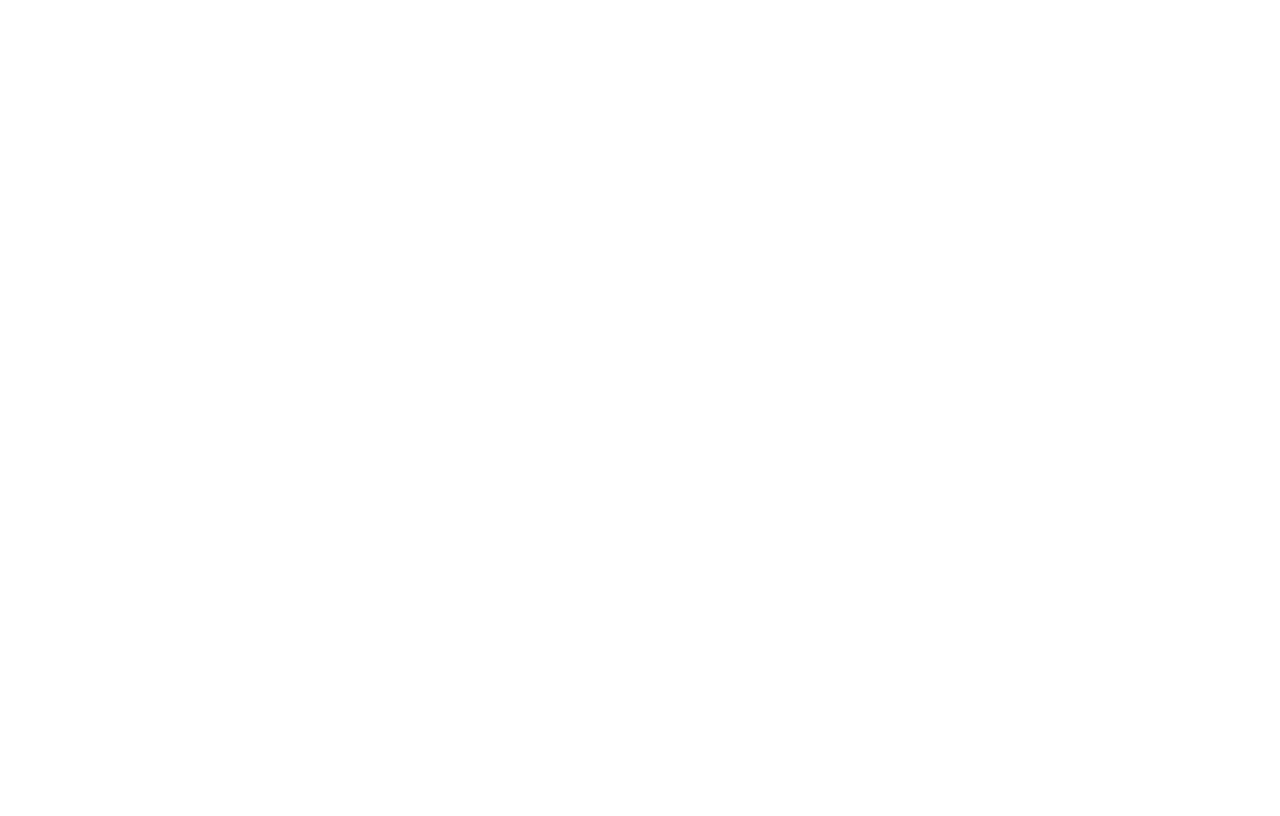
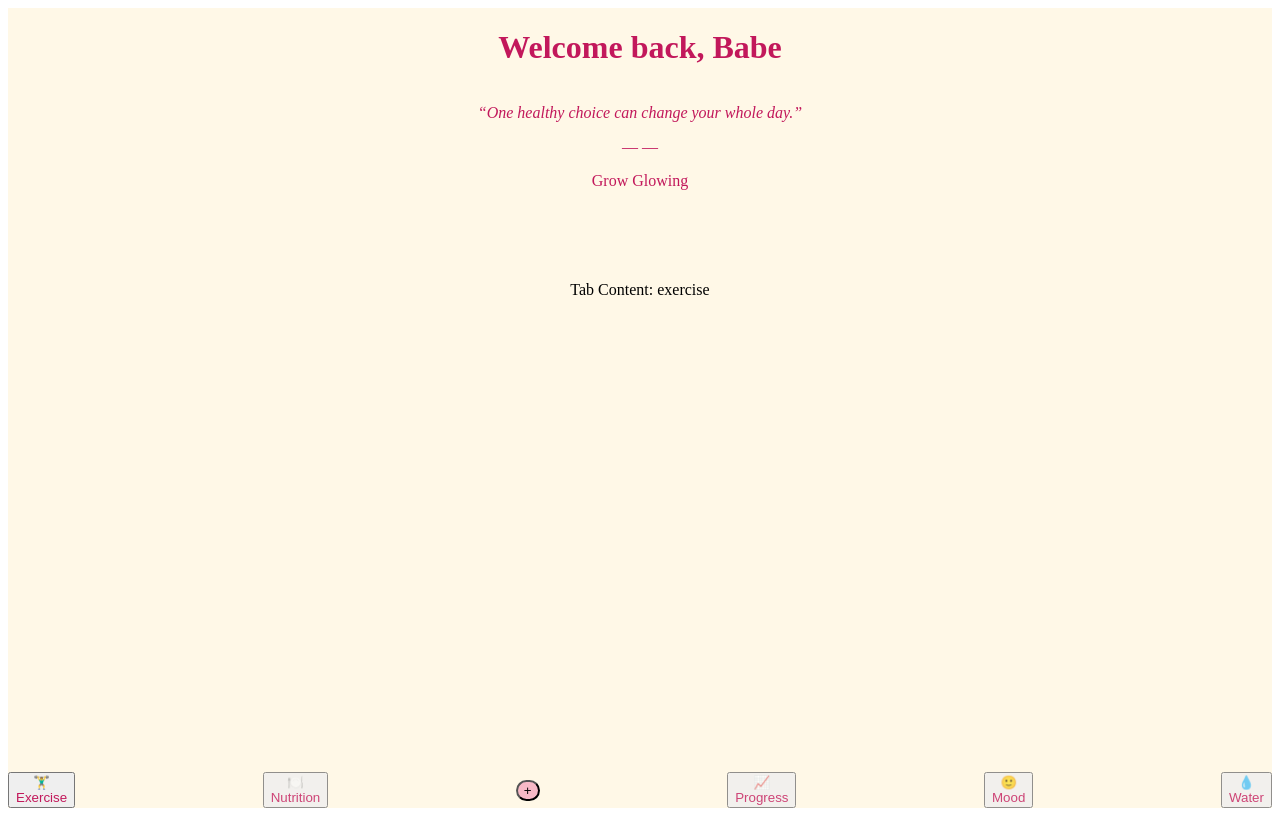
Before and after one commit to Tina-cyber-dotcom/glowtrack, a React (Vite) app: page /dashboard in a window 1280 px wide. Before the commit this address had no page. Built offline with nearby package versions, Linux system fonts and the light colour scheme.

Commit message:
Add created Dashboard to app

```diff
--- a/package.json
+++ b/package.json
@@ -12,6 +12,7 @@
   "dependencies": {
     "react": "^19.1.1",
     "react-dom": "^19.1.1",
+    "react-icons": "^5.5.0",
     "react-router-dom": "^7.9.3"
   },
   "devDependencies": {
--- a/src/App.jsx
+++ b/src/App.jsx
@@ -4,19 +4,19 @@
 import SplashScreen from "./components/SplashScreen";
 import WelcomePage from "./pages/WelcomePage";
 import LoginPage from "./pages/LoginPage";
+import Dashboard from "./pages/Dashboard";
 
 function App() {
   return (
     <Router>
       <Routes>
-        {/* Splash Screen */}
         <Route path="/" element={<SplashScreen />} />
 
-        {/* Welcome Page */}
         <Route path="/welcome" element={<WelcomePage />} />
 
-        {/* Login Page */}
         <Route path="/login" element={<LoginPage />} />
+
+        <Route path="/dashboard" element={<Dashboard />} />
       </Routes>
     </Router>
   );
--- a/src/pages/Dashboard.jsx
+++ b/src/pages/Dashboard.jsx
@@ -0,0 +1,87 @@
+import React, { useState, useEffect } from "react";
+
+export default function Dashboard() {
+  const tabs = ["exercise", "nutrition", "progress", "mood", "water"];
+  const quotes = [
+    { text: "Small steps every day are still steps.", author: "Maya L." },
+    { text: "Consistency beats intensity.", author: "—" },
+    { text: "You don’t have to be great to start, but you have to start to be great.", author: "Zig Z." },
+    { text: "Progress, not perfection.", author: "—" },
+    { text: "One healthy choice can change your whole day.", author: "—" },
+  ];
+
+  const dayIndex = Math.floor(Date.now() / 86400000) % quotes.length;
+  const [quoteIndex, setQuoteIndex] = useState(dayIndex);
+  const [activeTab, setActiveTab] = useState("exercise");
+
+  useEffect(() => {
+    const timer = setInterval(() => {
+      const idx = Math.floor(Date.now() / 86400000) % quotes.length;
+      setQuoteIndex(idx);
+    }, 60 * 1000);
+    return () => clearInterval(timer);
+  }, []);
+
+  const darkText = "#C2185B";
+
+  return (
+    <div className="min-h-screen flex flex-col items-center p-4 bg-[#FFF8E7]">
+      <h1
+        style={{ fontFamily: "'Pacifico', cursive" }}
+        className="text-4xl mt-6 text-[#C2185B] text-center"
+      >
+        Welcome back, Babe
+      </h1>
+
+      <div className="mt-6 text-center px-4">
+        <p className="text-[#C2185B] italic text-lg">“{quotes[quoteIndex].text}”</p>
+        <p className="mt-2 text-[#C2185B] text-sm">— {quotes[quoteIndex].author}</p>
+        <div className="mt-2 text-[#C2185B] text-xs font-semibold">Grow Glowing</div>
+      </div>
+
+      <div className="flex-1 mt-6 w-full max-w-3xl px-4">
+        <div className="rounded-xl p-4 min-h-[200px] bg-white/60 flex items-center justify-center">
+          <span>Tab Content: {activeTab}</span>
+        </div>
+      </div>
+
+      <div className="w-full max-w-3xl mb-6 flex justify-center">
+        <div className="flex justify-between items-center w-full bg-white/40 backdrop-blur-md rounded-3xl px-6 py-2 shadow-lg">
+          {["exercise", "nutrition"].map((tab) => (
+            <button
+              key={tab}
+              onClick={() => setActiveTab(tab)}
+              className={`flex flex-col items-center text-sm ${
+                activeTab === tab ? "font-bold" : "opacity-80"
+              }`}
+              style={{ color: darkText }}
+            >
+              <span className="text-2xl">{tab === "exercise" ? "🏋️‍♂️" : "🍽️"}</span>
+              {tab.charAt(0).toUpperCase() + tab.slice(1)}
+            </button>
+          ))}
+
+          <button className="w-16 h-16 bg-[#F7B9C6] rounded-full text-white text-3xl -mt-6 shadow-lg flex items-center justify-center">
+            +
+          </button>
+
+          {["progress", "mood", "water"].map((tab) => (
+            <button
+              key={tab}
+              onClick={() => setActiveTab(tab)}
+              className={`flex flex-col items-center text-sm ${
+                activeTab === tab ? "font-bold" : "opacity-80"
+              }`}
+              style={{ color: darkText }}
+            >
+              <span className="text-2xl">
+                {tab === "progress" ? "📈" : tab === "mood" ? "🙂" : "💧"}
+              </span>
+              {tab.charAt(0).toUpperCase() + tab.slice(1)}
+            </button>
+          ))}
+        </div>
+      </div>
+    </div>
+  );
+}
--- a/src/pages/LoginPage.jsx
+++ b/src/pages/LoginPage.jsx
@@ -1,6 +1,8 @@
 import React, { useState } from "react";
+import { useNavigate } from "react-router-dom";
 
 export default function LoginPage() {
+  const navigate = useNavigate();
   const [email, setEmail] = useState("");
   const [password, setPassword] = useState("");
   const [error, setError] = useState("");
@@ -10,13 +12,14 @@
     setError("");
     const emailRegex = /^[^\s@]+@[^\s@]+\.[^\s@]+$/;
     if (!emailRegex.test(email)) {
-      setError("Please enter a valid email address.");
+      setError("Please enter a valid email address ✨");
       return;
     }
     if (password.length < 6) {
-      setError("Password should be at least 6 characters.");
+      setError("Password should be at least 6 characters 🌸");
       return;
     }
+    navigate("/dashboard");
   };
 
   return (
```
Also changed, not shown: 1 other file (tests, documents, lock files or other folders).
